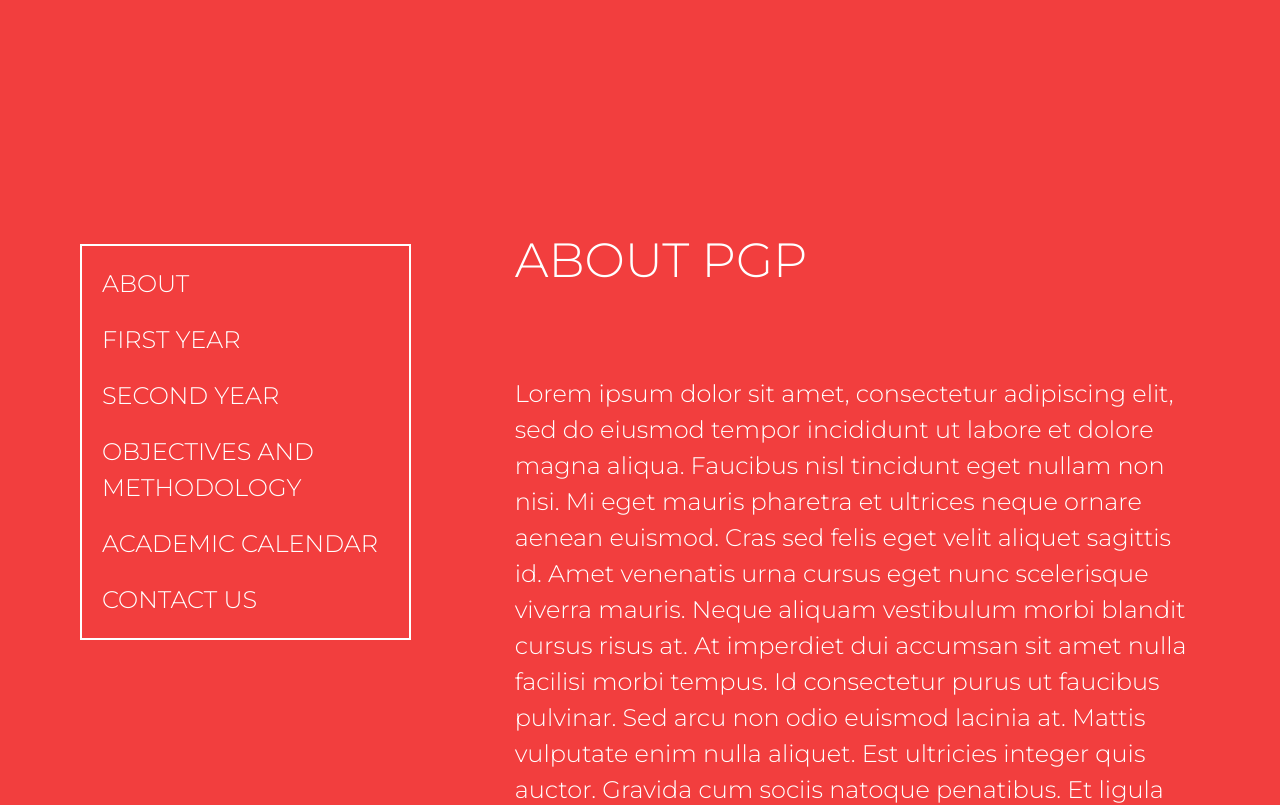
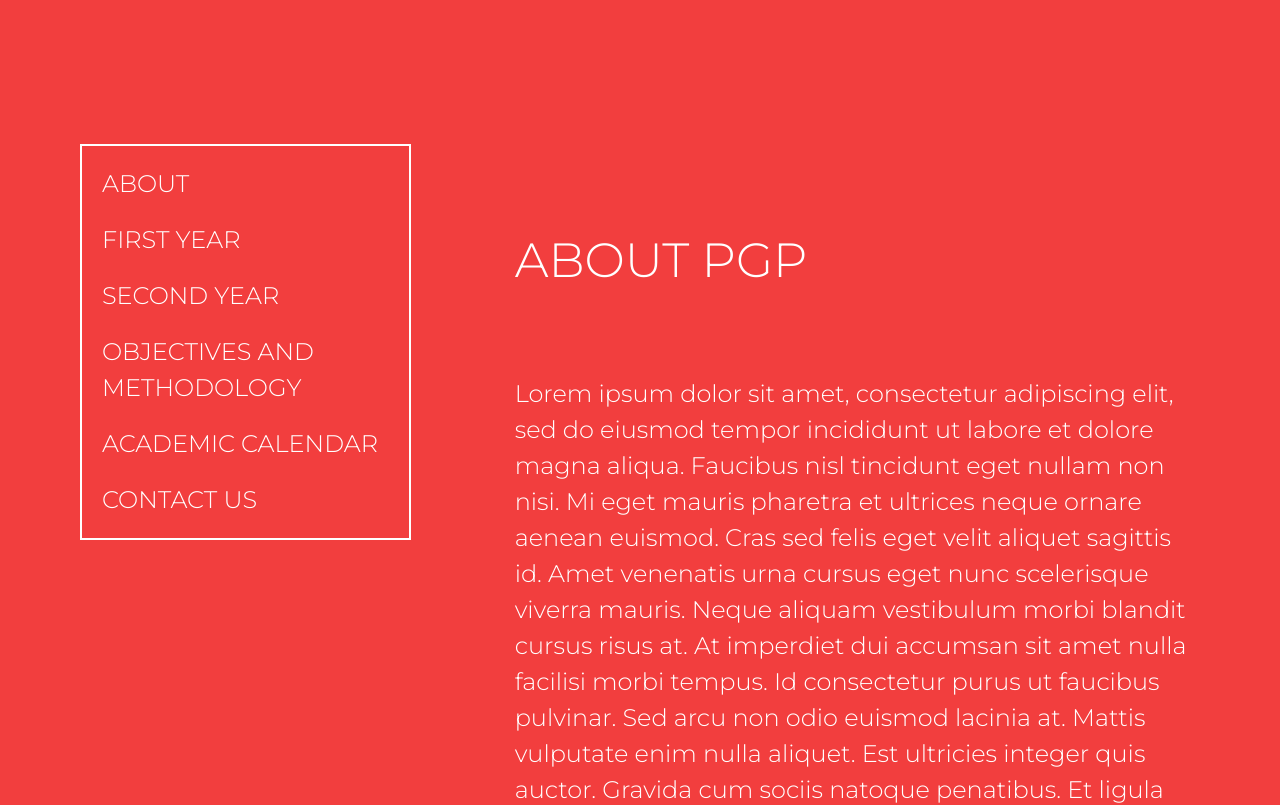
Before and after one commit to pythonidae-lupus/iimRohtakRedesign, a React (Create React App) app: page /pgp in a window 1280 px wide. Shown: the top 805 px of the page. Built offline with nearby package versions, Linux system fonts and the light colour scheme.

Commit message:
navbox mt to 0

```diff
--- a/src/pages/components/programmes/PGP/NavBox.js
+++ b/src/pages/components/programmes/PGP/NavBox.js
@@ -37,7 +37,7 @@ const NavBox = () => {
         <Link to="/menu"><Text color="#fff" fontSize="24px" ml="1700px" alignItems='right'>MENU</Text></Link>
         <Grid h='700px' templateColumns='repeat(3,1fr)' gap={6}>
 
-            <GridItem ml={20} mt='100px' >
+            <GridItem ml={20} >
             <motion.div initial={{y: 100, opacity:0}}
                 animate={{ translateY: -100, opacity:1 }}
                 transition={{ duration: 1 }}>
```
